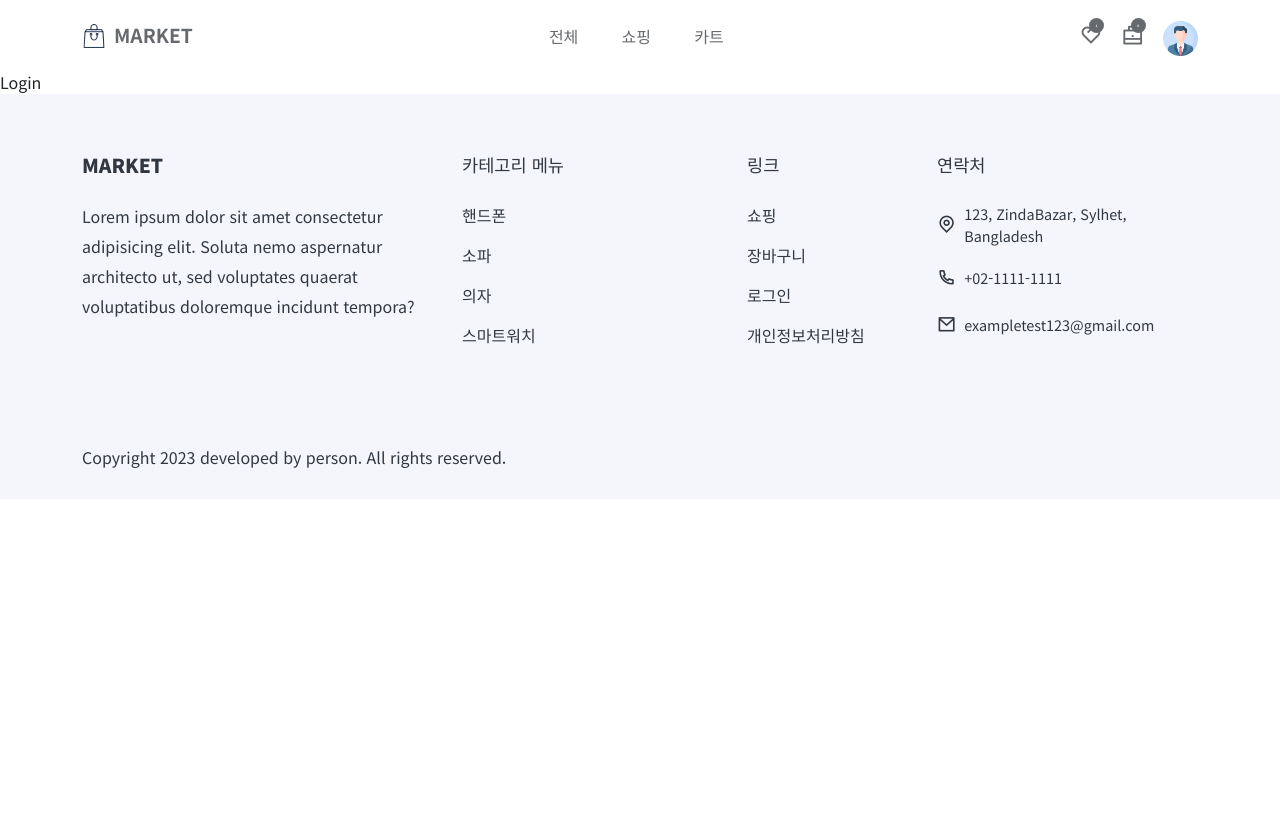
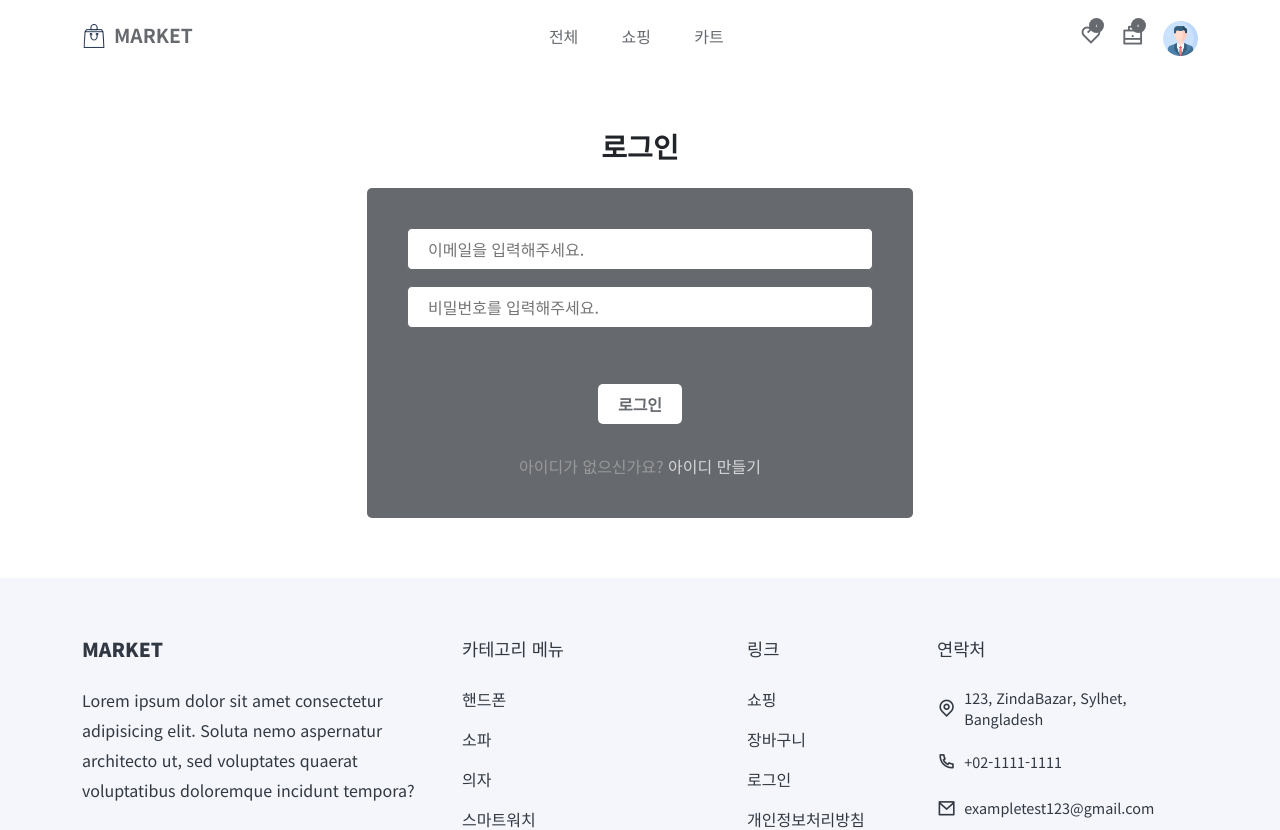
Before and after one commit to Parzival8971/react-my-ecommerce, a React (Create React App) app: page /login in a window 1280 px wide. Shown: the top 830 px of the page. Before the commit the page ends 800 px from the top, so only its background shows below. Built offline with nearby package versions, Linux system fonts and the light colour scheme.

Commit message:
Feat(login): create a login function

```diff
--- a/src/pages/Login.jsx
+++ b/src/pages/Login.jsx
@@ -1,7 +1,51 @@
-import React from 'react';
+import React, { useState } from 'react';
+import Helmet from '../components/Helmet/Helmet';
+import { Col, Container, Form, FormGroup, Row } from 'reactstrap';
+import { Link } from 'react-router-dom';
+import '../styles/login.css';
 
 const Login = () => {
-  return <div>Login</div>;
+  const [email, setEmail] = useState('');
+  const [password, setPassword] = useState('');
+
+  return (
+    <Helmet title='장바구니'>
+      <section>
+        <Container>
+          <Row>
+            <Col lg='6' className='m-auto text-center'>
+              <h3 className='fw-bold mb-4'>로그인</h3>
+
+              <Form className='auth__form'>
+                <FormGroup className='form__group'>
+                  <input
+                    type='email'
+                    placeholder='이메일을 입력해주세요.'
+                    value={email}
+                    onChange={(e) => setEmail(e.target.value)}
+                  />
+                </FormGroup>
+                <FormGroup className='form__group'>
+                  <input
+                    type='password'
+                    placeholder='비밀번호를 입력해주세요.'
+                    value={password}
+                    onChange={(e) => setPassword(e.target.value)}
+                  />
+                </FormGroup>
+                <button type='submit' className='buy__btn auth__btn'>
+                  로그인
+                </button>
+                <p>
+                  아이디가 없으신가요? <Link to='signup'>아이디 만들기</Link>
+                </p>
+              </Form>
+            </Col>
+          </Row>
+        </Container>
+      </section>
+    </Helmet>
+  );
 };
 
 export default Login;
--- /dev/null
+++ b/src/styles/login.css
@@ -0,0 +1,19 @@
+.auth__form {
+  background: var(--primary-color);
+  padding: 40px;
+  border-radius: 5px;
+}
+
+.auth__btn {
+  background: #fff;
+  color: var(--primary-color);
+  font-weight: 600;
+}
+
+.auth__form p {
+  margin-top: 30px;
+}
+
+.auth__form p a {
+  color: rgba(255, 255, 255, 0.735);
+}
```
